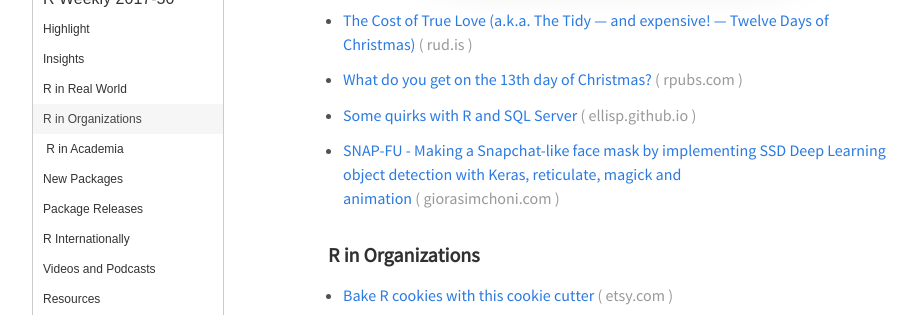
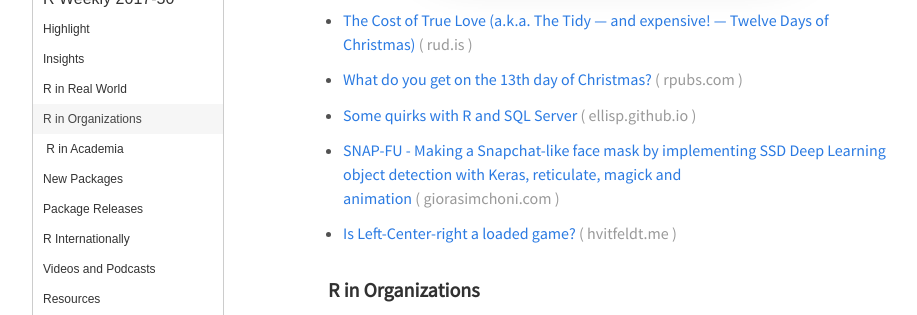
Before and after one commit to rweekly/rweekly.org, a Jekyll site: the page built from draft.md, in a window 1280 px wide and 900 px high, scrolled down 1054 px, cut to the strip 37-352 px from the top of the window. Shown: the whole strip, without its empty margins (32-949 px from the left). Built offline with Jekyll 4.4.1, drawn with Linux system fonts in a browser that asks for light colours; emoji names are drawn with the system emoji font; comment, search, counter and statistics services are not loaded.

Commit message:
Update draft.md

```diff
--- a/draft.md
+++ b/draft.md
@@ -43,6 +43,8 @@ Release Date: 2017-12-11
 + [Some quirks with R and SQL Server](http://ellisp.github.io/blog/2017/12/09/sql-and-r)
 
 + [SNAP-FU - Making a Snapchat-like face mask by implementing SSD Deep Learning object detection with Keras, reticulate, magick and animation](http://giorasimchoni.com/2017/12/04/2017-12-04-snap-fu/)
+
++ [Is Left-Center-right a loaded game?](https://www.hvitfeldt.me/2017/12/03/is-left-center-right-a-loaded-game/)
 
 ###  R in Organizations
 
```
